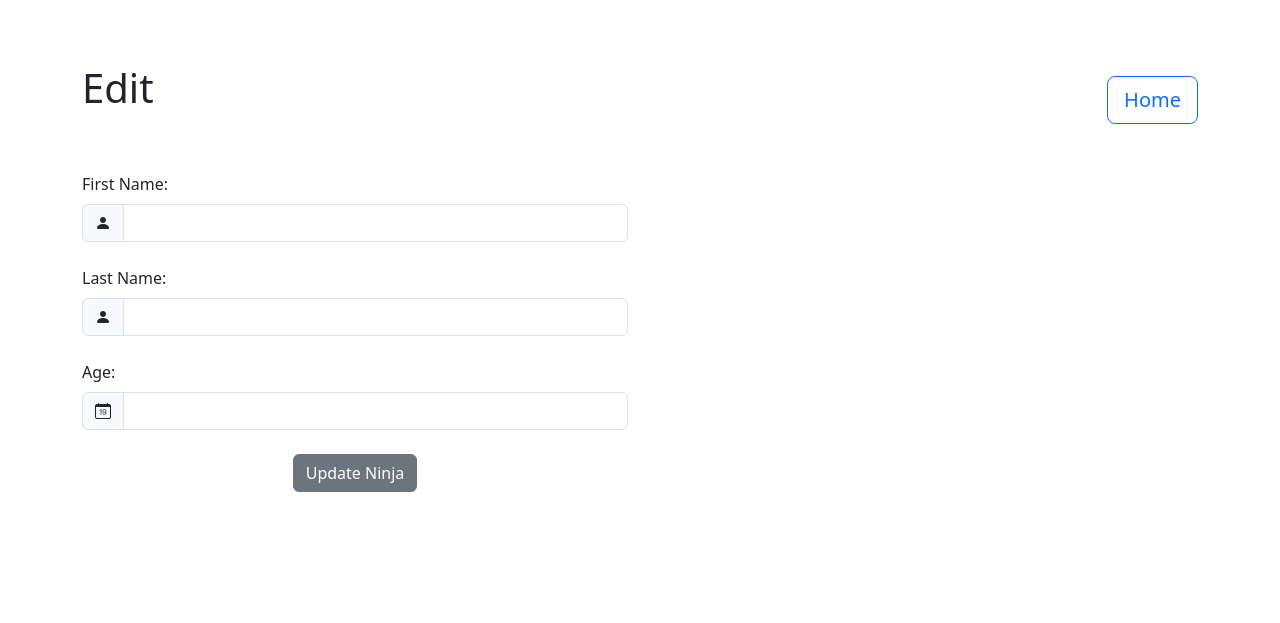
After one commit to igutierrez04/dojos_and_ninjas_crud, a Flask app: template flask_app/templates/edit.html in a window 1280 px wide. The commit adds this page. Shown: the top 623 px of the page. Run offline with Flask 3, Linux system fonts and the light colour scheme; the template is opened without the code that fills it, so the values that code supplies are empty.

Commit message:
fixed issues where wrong ninja id was being passed through. Finished adding edit and delete options for ninjas. Assignment completed

```diff
--- a/flask_app/templates/dojo.html
+++ b/flask_app/templates/dojo.html
@@ -20,8 +20,8 @@
                 <div class="col-md-3 text-center text-md-start">
                     <h1>New Dojo</h1>
                     <form action="/dojo/create" method="POST">
-                        <label for="dojo_name">Name:</label>
-                        <input type="text" name="dojo_name" class="form-control" placeholder="Enter Dojo Name...">
+                        <label for="name">Name:</label>
+                        <input type="text" name="name" class="form-control" placeholder="Enter Dojo Name...">
                         <button type="submit" class="btn btn-secondary mt-2">Create</button>
                     </form>
                 </div>
--- /dev/null
+++ b/flask_app/templates/edit.html
@@ -0,0 +1,59 @@
+<!DOCTYPE html>
+<html lang="en">
+<head>
+    <meta charset="UTF-8">
+    <meta name="viewport" content="width=device-width, initial-scale=1.0">
+    <link href="https://cdn.jsdelivr.net/npm/bootstrap@5.3.3/dist/css/bootstrap.min.css" rel="stylesheet" integrity="sha384-QWTKZyjpPEjISv5WaRU9OFeRpok6YctnYmDr5pNlyT2bRjXh0JMhjY6hW+ALEwIH" crossorigin="anonymous">
+    <link rel="stylesheet" href="https://cdn.jsdelivr.net/npm/bootstrap-icons@1.11.3/font/bootstrap-icons.min.css">
+    <title>Edit Ninja</title>
+    <style>
+        section {
+            padding: 60px 0;
+        }
+    </style>
+</head>
+<body>
+    <section id="new_user">
+        <div class="container-lg">
+            <div class="d-flex justify-content-between align-items-center">
+                <h1>Edit {{ninja.first_name}} {{ninja.last_name}}</h1>
+                <a href="/" class="btn btn-outline-primary btn-lg mt-3">Home</a>
+            </div>
+            <!-- form -->
+            <div class="row my-5">
+
+                <div class="col-lg-6">
+                    <form action="/ninja/update" method="POST">
+                        <input type="hidden" name="dojo_id" value="{{ ninja.dojo_id }}">
+                        <input type="hidden" name="id" value="{{ ninja.id }}">
+                        <label for="first_name" class="form-label">First Name:</label>
+                        <div class="mb-4 input-group">
+                            <span class="input-group-text">
+                                <i class="bi bi-person-fill"></i>
+                            </span>
+                            <input type="text" name="first_name" class="form-control" value="{{ ninja.first_name }}">
+                        </div>
+                        <label for="last_name" class="form-label">Last Name:</label>
+                        <div class="mb-4 input-group">
+                            <span class="input-group-text">
+                                <i class="bi bi-person-fill"></i>
+                            </span>
+                            <input type="text" name="last_name" class="form-control" value="{{ ninja.last_name }}">
+                        </div>
+                        <label for="age" class="form-label">Age:</label>
+                        <div class="mb-4 input-group">
+                            <span class="input-group-text">
+                                <i class="bi bi-calendar-date"></i>
+                            </span>
+                            <input type="number" name="age" class="form-control" value="{{ ninja.age }}" min="0">
+                        </div>
+                        <div class="mb-4 text-center">
+                            <button type="submit" class="btn btn-secondary" value="Update Ninja">Update Ninja</button>
+                        </div>
+                    </form>
+                </div>
+            </div>
+        </div>
+    </section>
+</body>
+</html>
--- a/flask_app/templates/show_dojo.html
+++ b/flask_app/templates/show_dojo.html
@@ -18,7 +18,7 @@
 
             <div class="col-lg">
                 <div class="d-flex justify-content-between align-items-center">
-                    <h1 class="mx-3">{{ dojo_data.name }}</h1>
+                    <h1 class="mx-3">{{ dojo.name }} Ninjas</h1>
                     <a href="/" class="btn btn-outline-primary btn-lg my-3">Home</a>
                 </div>
                 <div class="table-responsive">
@@ -31,12 +31,12 @@
                             <th scope="col">Actions</th>
                         </thead>
                         <tbody>
-                            {% for ninja in dojo_data.ninjas %}
+                            {% for ninja in dojo.ninjas %}
                             <tr>
                                 <td>{{ ninja.first_name }}</td>
                                 <td>{{ ninja.last_name }}</td>
                                 <td>{{ ninja.age }}</td>
-                                <td><a href="" class="text-decoration-none text-light">Edit</a> | <a href="" class="text-decoration-none text-light">Delete</a></td>
+                                <td><a href="/ninja/edit/{{ ninja.id }}" class="text-decoration-none text-light">Edit</a> | <a href="/ninja/destroy/{{ ninja.id }}/{{ dojo.id }}" class="text-decoration-none text-light">Delete</a></td>
                             </tr>
                             {% endfor %}
                         </tbody>
```
Also changed, not shown: flask_app/controllers/dojo_controller.py (+2 -5 lines), flask_app/controllers/ninja_controller.py (+21 -9 lines), flask_app/models/dojo_model.py (+4 -5 lines), flask_app/models/ninja_model.py (+19 -0 lines).
